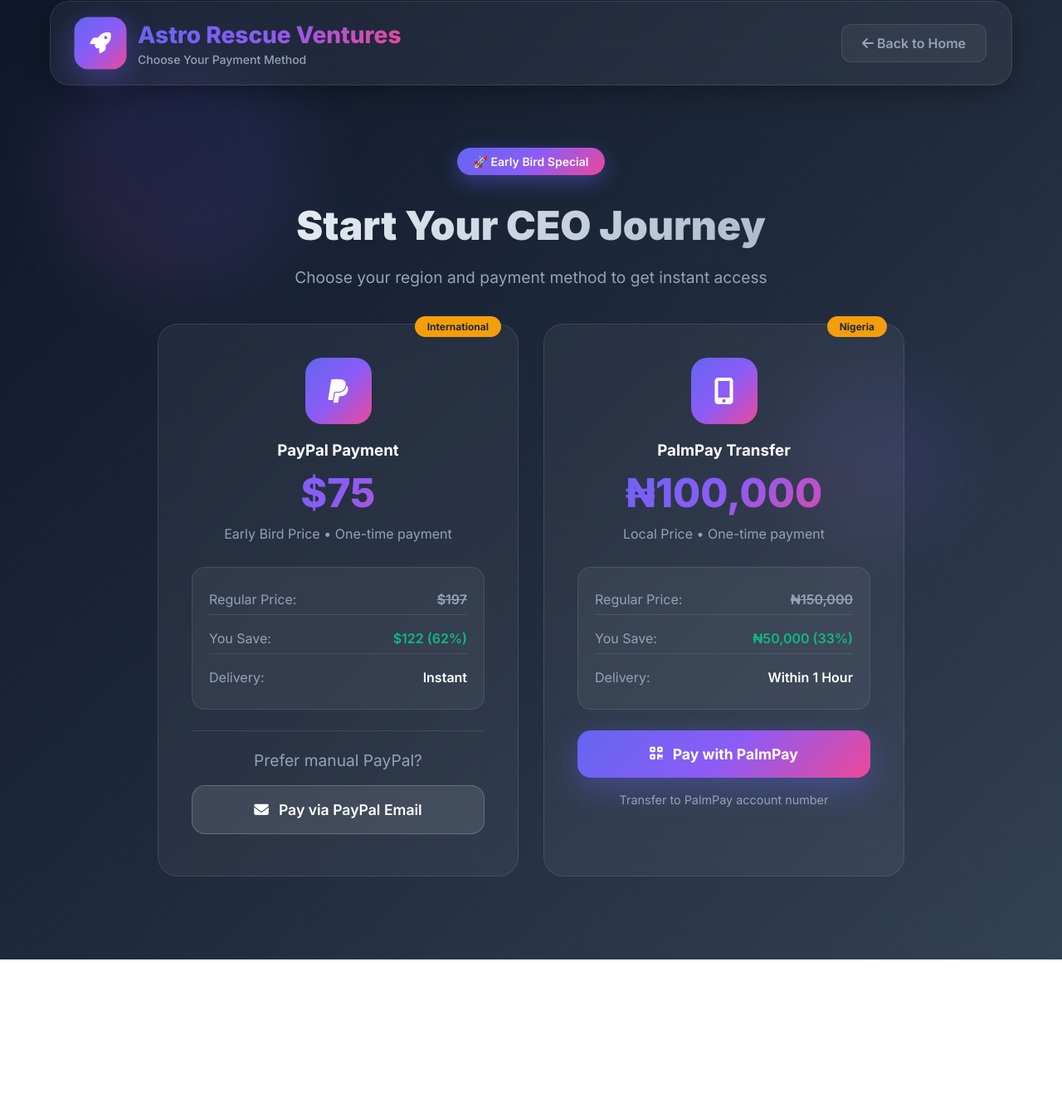
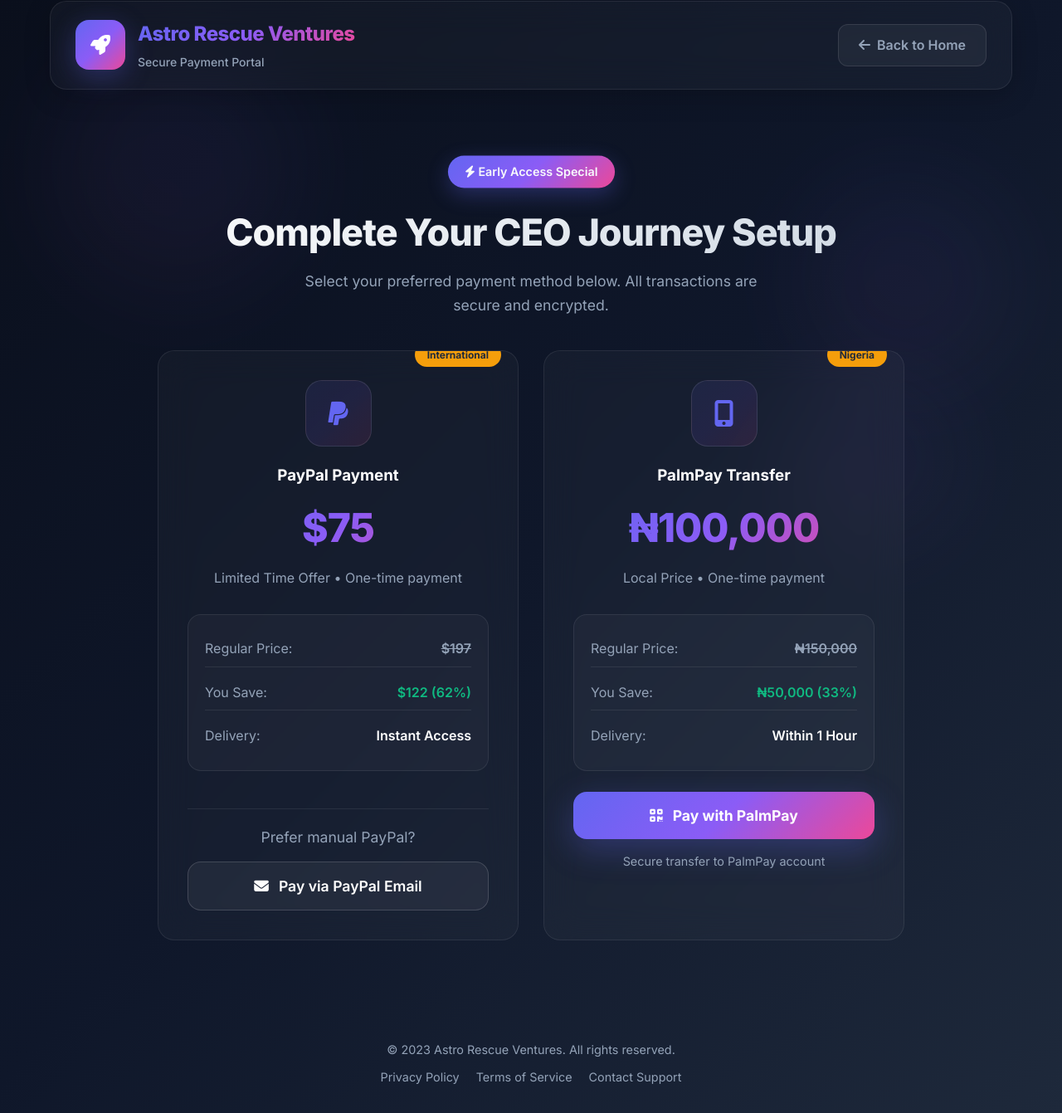
Before and after one commit to toyyibahtaofeek4-wq/RsecureNEAR, a website: page html/police.html in a window 1280 px wide. Shown: the part 19-1360 px from the top of the page at 83% size. Before the commit the page ends 1175 px from the top, so only its background shows below. Drawn offline with Linux system fonts and the light colour scheme; a script that the page names is missing.

Commit message:
Update police.html

```diff
--- a/html/police.html
+++ b/html/police.html
@@ -19,18 +19,22 @@
       --primary-dark: #4f46e5;
       --secondary: #f59e0b;
       --accent: #ec4899;
-      --dark: #1e293b;
+      --dark: #0f172a;
+      --darker: #0a0f1c;
       --light: #f8fafc;
+      --gray: #94a3b8;
       --gradient: linear-gradient(135deg, #6366f1, #8b5cf6, #ec4899);
-      --gradient-2: linear-gradient(135deg, #f59e0b, #ec4899, #6366f1);
+      --gradient-subtle: linear-gradient(135deg, rgba(99, 102, 241, 0.1), rgba(139, 92, 246, 0.1), rgba(236, 72, 153, 0.1));
+      --success: #10b981;
     }
 
     body {
-      background: linear-gradient(135deg, #0f172a, #1e293b, #334155);
+      background: linear-gradient(135deg, var(--darker), var(--dark), #1e293b);
       color: var(--light);
       min-height: 100vh;
       overflow-x: hidden;
       position: relative;
+      line-height: 1.6;
     }
 
     /* Stars Animation */
@@ -70,9 +74,9 @@
       position: absolute;
       background: var(--gradient);
       border-radius: 50%;
-      filter: blur(40px);
-      opacity: 0.1;
-      animation: float 20s infinite linear;
+      filter: blur(60px);
+      opacity: 0.05;
+      animation: float 25s infinite linear;
     }
 
     @keyframes float {
@@ -91,23 +95,23 @@
 
     /* Header */
     .header {
-      background: rgba(255, 255, 255, 0.05);
+      background: rgba(255, 255, 255, 0.03);
       backdrop-filter: blur(20px);
-      border-radius: 24px;
+      border-radius: 20px;
       padding: 20px 30px;
       margin-bottom: 40px;
-      border: 1px solid rgba(255, 255, 255, 0.1);
-      box-shadow: 0 8px 32px rgba(0, 0, 0, 0.3);
+      border: 1px solid rgba(255, 255, 255, 0.08);
+      box-shadow: 0 8px 32px rgba(0, 0, 0, 0.2);
       display: flex;
       align-items: center;
       justify-content: space-between;
-      animation: slideDown 1s ease;
+      animation: slideDown 0.8s ease;
     }
 
     @keyframes slideDown {
       from {
         opacity: 0;
-        transform: translateY(-50px);
+        transform: translateY(-30px);
       }
       to {
         opacity: 1;
@@ -131,26 +135,21 @@
       justify-content: center;
       color: white;
       font-size: 24px;
-      box-shadow: 0 8px 32px rgba(99, 102, 241, 0.4);
-      animation: pulse 2s infinite;
-    }
-
-    @keyframes pulse {
-      0%, 100% { transform: scale(1); }
-      50% { transform: scale(1.05); }
+      box-shadow: 0 8px 32px rgba(99, 102, 241, 0.3);
     }
 
     .logo-text h1 {
-      font-size: 28px;
+      font-size: 24px;
       font-weight: 800;
       background: var(--gradient);
       -webkit-background-clip: text;
       -webkit-text-fill-color: transparent;
       margin-bottom: 4px;
+      letter-spacing: -0.5px;
     }
 
     .logo-text p {
-      color: #94a3b8;
+      color: var(--gray);
       font-size: 14px;
       font-weight: 500;
     }
@@ -160,10 +159,13 @@
       border: 1px solid rgba(255, 255, 255, 0.1);
       border-radius: 12px;
       background: rgba(255, 255, 255, 0.05);
-      color: #94a3b8;
+      color: var(--gray);
       text-decoration: none;
       font-weight: 600;
       transition: all 0.3s ease;
+      display: flex;
+      align-items: center;
+      gap: 8px;
     }
 
     .nav-btn:hover {
@@ -189,28 +191,29 @@
       font-size: 14px;
       font-weight: 600;
       margin-bottom: 30px;
-      box-shadow: 0 8px 25px rgba(99, 102, 241, 0.4);
-      animation: bounce 2s infinite;
+      box-shadow: 0 8px 25px rgba(99, 102, 241, 0.3);
+      animation: pulse 3s infinite;
     }
 
-    @keyframes bounce {
-      0%, 100% { transform: translateY(0); }
-      50% { transform: translateY(-5px); }
+    @keyframes pulse {
+      0%, 100% { transform: scale(1); }
+      50% { transform: scale(1.05); }
     }
 
     .hero h1 {
-      font-size: 3rem;
-      font-weight: 900;
-      background: linear-gradient(135deg, #fff, #cbd5e1, #94a3b8);
+      font-size: 2.8rem;
+      font-weight: 800;
+      background: linear-gradient(135deg, #fff, #cbd5e1);
       -webkit-background-clip: text;
       -webkit-text-fill-color: transparent;
       margin-bottom: 20px;
       line-height: 1.1;
+      letter-spacing: -1px;
     }
 
     .hero p {
-      font-size: 1.2rem;
-      color: #94a3b8;
+      font-size: 1.1rem;
+      color: var(--gray);
       margin-bottom: 40px;
       max-width: 600px;
       margin-left: auto;
@@ -228,19 +231,36 @@
     }
 
     .payment-card {
-      background: rgba(255, 255, 255, 0.05);
+      background: rgba(255, 255, 255, 0.03);
       backdrop-filter: blur(20px);
-      border-radius: 24px;
-      padding: 40px;
-      border: 1px solid rgba(255, 255, 255, 0.1);
+      border-radius: 20px;
+      padding: 35px;
+      border: 1px solid rgba(255, 255, 255, 0.08);
       transition: all 0.3s ease;
       position: relative;
+      overflow: hidden;
+    }
+
+    .payment-card::before {
+      content: '';
+      position: absolute;
+      top: 0;
+      left: 0;
+      right: 0;
+      height: 1px;
+      background: var(--gradient);
+      opacity: 0;
+      transition: opacity 0.3s ease;
     }
 
     .payment-card:hover {
       transform: translateY(-5px);
-      border-color: rgba(99, 102, 241, 0.3);
-      box-shadow: 0 20px 60px rgba(0, 0, 0, 0.4);
+      border-color: rgba(99, 102, 241, 0.2);
+      box-shadow: 0 20px 60px rgba(0, 0, 0, 0.3);
+    }
+
+    .payment-card:hover::before {
+      opacity: 1;
     }
 
     .payment-badge {
@@ -263,14 +283,15 @@
     .payment-icon {
       width: 80px;
       height: 80px;
-      background: var(--gradient);
+      background: var(--gradient-subtle);
       border-radius: 20px;
       display: flex;
       align-items: center;
       justify-content: center;
       margin: 0 auto 20px;
-      color: white;
+      color: var(--primary);
       font-size: 32px;
+      border: 1px solid rgba(255, 255, 255, 0.1);
     }
 
     .payment-amount {
@@ -280,19 +301,20 @@
       -webkit-background-clip: text;
       -webkit-text-fill-color: transparent;
       margin: 10px 0;
+      letter-spacing: -1px;
     }
 
     .payment-note {
-      color: #94a3b8;
+      color: var(--gray);
       font-size: 1rem;
     }
 
     .payment-details {
       margin: 25px 0;
       padding: 20px;
-      background: rgba(255, 255, 255, 0.05);
+      background: rgba(255, 255, 255, 0.03);
       border-radius: 16px;
-      border: 1px solid rgba(255, 255, 255, 0.1);
+      border: 1px solid rgba(255, 255, 255, 0.08);
     }
 
     .detail-item {
@@ -300,7 +322,7 @@
       justify-content: space-between;
       margin-bottom: 10px;
       padding: 8px 0;
-      border-bottom: 1px solid rgba(255, 255, 255, 0.1);
+      border-bottom: 1px solid rgba(255, 255, 255, 0.08);
     }
 
     .detail-item:last-child {
@@ -309,7 +331,7 @@
     }
 
     .detail-label {
-      color: #94a3b8;
+      color: var(--gray);
     }
 
     .detail-value {
@@ -326,7 +348,7 @@
       font-weight: 700;
       border-radius: 16px;
       cursor: pointer;
-      box-shadow: 0 12px 40px rgba(99, 102, 241, 0.4);
+      box-shadow: 0 12px 40px rgba(99, 102, 241, 0.3);
       transition: all 0.3s ease;
       display: flex;
       align-items: center;
@@ -337,14 +359,14 @@
     }
 
     .cta-primary:hover {
-      transform: translateY(-3px) scale(1.02);
-      box-shadow: 0 20px 50px rgba(99, 102, 241, 0.6);
+      transform: translateY(-3px);
+      box-shadow: 0 20px 50px rgba(99, 102, 241, 0.4);
     }
 
     .cta-secondary {
-      background: rgba(255, 255, 255, 0.1);
+      background: rgba(255, 255, 255, 0.05);
       color: white;
-      border: 1px solid rgba(255, 255, 255, 0.2);
+      border: 1px solid rgba(255, 255, 255, 0.15);
       padding: 18px 30px;
       font-size: 1.1rem;
       font-weight: 600;
@@ -359,8 +381,22 @@
     }
 
     .cta-secondary:hover {
-      background: rgba(255, 255, 255, 0.2);
+      background: rgba(255, 255, 255, 0.1);
       transform: translateY(-3px);
+    }
+
+    /* PayPal Button Container */
+    #paypal-button-container {
+      margin-top: 20px;
+      border-radius: 16px;
+      overflow: hidden;
+    }
+
+    /* Manual PayPal Option */
+    .manual-payment {
+      margin-top: 20px;
+      padding-top: 20px;
+      border-top: 1px solid rgba(255,255,255,0.08);
     }
 
     /* Modal */
@@ -374,6 +410,12 @@
       background: rgba(0,0,0,0.8);
       z-index: 1000;
       backdrop-filter: blur(10px);
+      animation: fadeIn 0.3s ease;
+    }
+
+    @keyframes fadeIn {
+      from { opacity: 0; }
+      to { opacity: 1; }
     }
 
     .modal-content {
@@ -381,12 +423,25 @@
       top: 50%;
       left: 50%;
       transform: translate(-50%, -50%);
-      background: rgba(30, 41, 59, 0.95);
+      background: rgba(15, 23, 42, 0.95);
       padding: 40px;
       border-radius: 24px;
-      border: 1px solid rgba(99, 102, 241, 0.3);
+      border: 1px solid rgba(99, 102, 241, 0.2);
       max-width: 500px;
       width: 90%;
+      box-shadow: 0 25px 50px rgba(0, 0, 0, 0.5);
+      animation: modalSlideIn 0.4s ease;
+    }
+
+    @keyframes modalSlideIn {
+      from {
+        opacity: 0;
+        transform: translate(-50%, -60%);
+      }
+      to {
+        opacity: 1;
+        transform: translate(-50%, -50%);
+      }
     }
 
     .modal-header {
@@ -405,22 +460,30 @@
     .close-modal {
       background: none;
       border: none;
-      color: #94a3b8;
+      color: var(--gray);
       font-size: 1.5rem;
       cursor: pointer;
       transition: color 0.3s ease;
+      width: 32px;
+      height: 32px;
+      display: flex;
+      align-items: center;
+      justify-content: center;
+      border-radius: 50%;
     }
 
     .close-modal:hover {
       color: white;
+      background: rgba(255, 255, 255, 0.1);
     }
 
     .account-details {
       background: rgba(255, 255, 255, 0.05);
-      padding: 20px;
+      padding: 25px;
       border-radius: 16px;
       margin: 20px 0;
       text-align: center;
+      border: 1px solid rgba(255, 255, 255, 0.08);
     }
 
     .account-number {
@@ -429,27 +492,29 @@
       color: white;
       margin: 10px 0;
       letter-spacing: 2px;
+      word-break: break-all;
     }
 
     .account-name {
-      color: #94a3b8;
+      color: var(--gray);
       font-size: 1.1rem;
     }
 
     .instructions {
-      color: #94a3b8;
+      color: var(--gray);
       margin: 20px 0;
       line-height: 1.6;
     }
 
     .instruction-step {
       display: flex;
-      align-items: center;
-      gap: 10px;
-      margin-bottom: 10px;
-      padding: 10px;
-      background: rgba(255, 255, 255, 0.05);
-      border-radius: 8px;
+      align-items: flex-start;
+      gap: 12px;
+      margin-bottom: 12px;
+      padding: 12px;
+      background: rgba(255, 255, 255, 0.03);
+      border-radius: 10px;
+      border: 1px solid rgba(255, 255, 255, 0.05);
     }
 
     .step-number {
@@ -462,13 +527,33 @@
       justify-content: center;
       font-size: 12px;
       font-weight: 700;
+      flex-shrink: 0;
     }
 
-    /* Manual PayPal Option */
-    .manual-payment {
-      margin-top: 20px;
-      padding-top: 20px;
-      border-top: 1px solid rgba(255,255,255,0.1);
+    /* Footer */
+    .footer {
+      text-align: center;
+      margin-top: 60px;
+      padding: 20px;
+      color: var(--gray);
+      font-size: 0.9rem;
+    }
+
+    .footer-links {
+      display: flex;
+      justify-content: center;
+      gap: 20px;
+      margin-top: 10px;
+    }
+
+    .footer-link {
+      color: var(--gray);
+      text-decoration: none;
+      transition: color 0.3s ease;
+    }
+
+    .footer-link:hover {
+      color: white;
     }
 
     @media (max-width: 768px) {
@@ -477,11 +562,25 @@
       }
 
       .hero h1 {
-        font-size: 2.5rem;
+        font-size: 2.2rem;
       }
 
       .payment-amount {
         font-size: 2.5rem;
+      }
+
+      .header {
+        flex-direction: column;
+        gap: 15px;
+        text-align: center;
+      }
+
+      .payment-card {
+        padding: 25px;
+      }
+
+      .modal-content {
+        padding: 25px;
       }
     }
   </style>
@@ -492,6 +591,7 @@
   <div class="floating-elements">
     <div class="floating-element" style="width: 300px; height: 300px; top: 10%; left: 5%;"></div>
     <div class="floating-element" style="width: 200px; height: 200px; top: 60%; right: 10%;"></div>
+    <div class="floating-element" style="width: 250px; height: 250px; top: 30%; right: 5%;"></div>
   </div>
 
   <div class="container">
@@ -503,7 +603,7 @@
         </div>
         <div class="logo-text">
           <h1>Astro Rescue Ventures</h1>
-      <p>Choose Your Payment Method</p>
+          <p>Secure Payment Portal</p>
         </div>
       </div>
       <a href="https://rescuenear.com/html/preg.html" class="nav-btn">
@@ -515,10 +615,10 @@
     <!-- Payment Section -->
     <section class="hero">
       <div class="hero-badge">
-        🚀 Early Bird Special
+        <i class="fas fa-bolt"></i> Early Access Special
       </div>
-      <h1>Start Your CEO Journey</h1>
-      <p>Choose your region and payment method to get instant access</p>
+      <h1>Complete Your CEO Journey Setup</h1>
+      <p>Select your preferred payment method below. All transactions are secure and encrypted.</p>
 
       <div class="payment-options">
         <!-- International Payment -->
@@ -530,21 +630,21 @@
             </div>
             <h3 style="color: white; margin-bottom: 10px;">PayPal Payment</h3>
             <div class="payment-amount">$75</div>
-            <div class="payment-note">Early Bird Price • One-time payment</div>
+            <div class="payment-note">Limited Time Offer • One-time payment</div>
           </div>
 
           <div class="payment-details">
             <div class="detail-item">
               <span class="detail-label">Regular Price:</span>
-              <span class="detail-value" style="text-decoration: line-through; color: #94a3b8;">$197</span>
+              <span class="detail-value" style="text-decoration: line-through; color: var(--gray);">$197</span>
             </div>
             <div class="detail-item">
               <span class="detail-label">You Save:</span>
-              <span class="detail-value" style="color: #10b981;">$122 (62%)</span>
+              <span class="detail-value" style="color: var(--success);">$122 (62%)</span>
             </div>
             <div class="detail-item">
               <span class="detail-label">Delivery:</span>
-              <span class="detail-value">Instant</span>
+              <span class="detail-value">Instant Access</span>
             </div>
           </div>
 
@@ -553,7 +653,7 @@
 
           <!-- Manual PayPal Option -->
           <div class="manual-payment">
-            <p style="text-align: center; color: #94a3b8; margin-bottom: 15px;">Prefer manual PayPal?</p>
+            <p style="text-align: center; color: var(--gray); margin-bottom: 15px;">Prefer manual PayPal?</p>
             <button class="cta-secondary" onclick="showPayPalModal()">
               <i class="fas fa-envelope"></i>
               Pay via PayPal Email
@@ -576,11 +676,11 @@
           <div class="payment-details">
             <div class="detail-item">
               <span class="detail-label">Regular Price:</span>
-              <span class="detail-value" style="text-decoration: line-through; color: #94a3b8;">₦150,000</span>
+              <span class="detail-value" style="text-decoration: line-through; color: var(--gray);">₦150,000</span>
             </div>
             <div class="detail-item">
               <span class="detail-label">You Save:</span>
-              <span class="detail-value" style="color: #10b981;">₦50,000 (33%)</span>
+              <span class="detail-value" style="color: var(--success);">₦50,000 (33%)</span>
             </div>
             <div class="detail-item">
               <span class="detail-label">Delivery:</span>
@@ -593,12 +693,22 @@
             Pay with PalmPay
           </button>
 
-          <p style="text-align: center; color: #94a3b8; margin-top: 15px; font-size: 0.9rem;">
-            Transfer to PalmPay account number
+          <p style="text-align: center; color: var(--gray); margin-top: 15px; font-size: 0.9rem;">
+            Secure transfer to PalmPay account
           </p>
         </div>
       </div>
     </section>
+
+    <!-- Footer -->
+    <footer class="footer">
+      <p>© 2023 Astro Rescue Ventures. All rights reserved.</p>
+      <div class="footer-links">
+        <a href="#" class="footer-link">Privacy Policy</a>
+        <a href="#" class="footer-link">Terms of Service</a>
+        <a href="#" class="footer-link">Contact Support</a>
+      </div>
+    </footer>
   </div>
 
   <!-- PayPal Modal -->
@@ -610,10 +720,10 @@
       </div>
 
       <div class="account-details">
-      <div style="color: #94a3b8; font-size: 0.9rem;">Send exactly</div>
+        <div style="color: var(--gray); font-size: 0.9rem;">Send exactly</div>
         <div class="payment-amount" style="font-size: 2.5rem;">$75</div>
-      <div style="color: #94a3b8; margin: 10px 0;">to PayPal email:</div>
-      <div class="account-number" style="font-size: 1.4rem; word-break: break-all; padding: 0 10px;">
+        <div style="color: var(--gray); margin: 10px 0;">to PayPal email:</div>
+        <div class="account-number" style="font-size: 1.4rem;">
           jimekafairr@outlook.com
         </div>
         <div class="account-name">Astro Rescue Ventures</div>
@@ -663,9 +773,9 @@
       </div>
 
       <div class="account-details">
-        <div style="color: #94a3b8; font-size: 0.9rem;">Send exactly</div>
+        <div style="color: var(--gray); font-size: 0.9rem;">Send exactly</div>
         <div class="payment-amount" style="font-size: 2.5rem;">₦100,000</div>
-        <div style="color: #94a3b8; margin: 10px 0;">to PalmPay account:</div>
+        <div style="color: var(--gray); margin: 10px 0;">to PalmPay account:</div>
         <div class="account-number">9114910367</div>
         <div class="account-name">Alade Dimitris</div>
       </div>
@@ -708,17 +818,25 @@
   <script>
     // PayPal Button Integration
     paypal.Buttons({
+      style: {
+        layout: 'vertical',
+        color: 'blue',
+        shape: 'pill',
+        label: 'paypal'
+      },
       createOrder: function(data, actions) {
         return actions.order.create({
           purchase_units: [{
             amount: {
-              value: '75.00'  // Early bird price
+              value: '75.00'
             }
           }]
         });
       },
       onApprove: function(data, actions) {
         return actions.order.capture().then(function(details) {
+          // Show success message
+          alert('Payment successful! Thank you for your purchase.');
           // Redirect to thank you page
           window.location.href = '/thank-you?payment_id=' + data.orderID + '&type=paypal';
         });
@@ -784,6 +902,14 @@
       }
     }
 
+    // Close modal with Escape key
+    document.addEventListener('keydown', function(event) {
+      if (event.key === 'Escape') {
+        closePayPalModal();
+        closePalmPayModal();
+      }
+    });
+
     document.addEventListener('DOMContentLoaded', createStars);
   </script>
 
```
Lines whose indentation alone changed are shown as unchanged.
